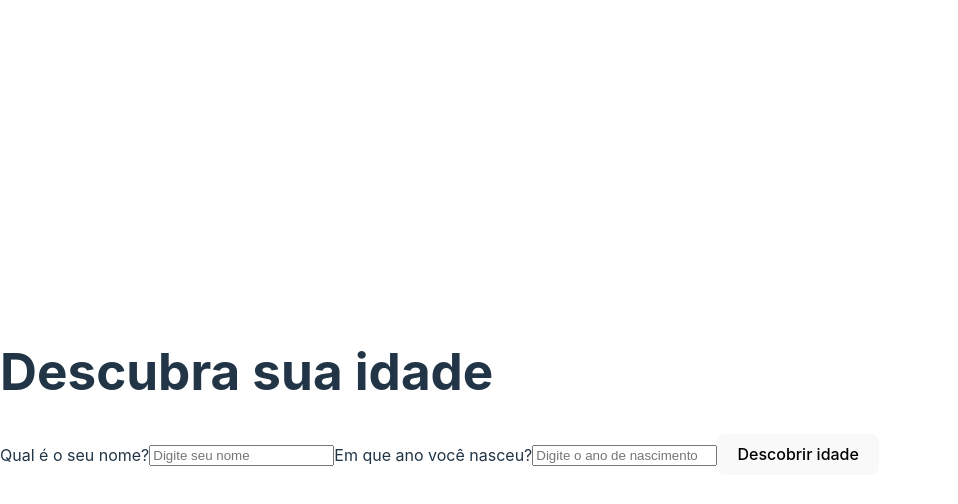
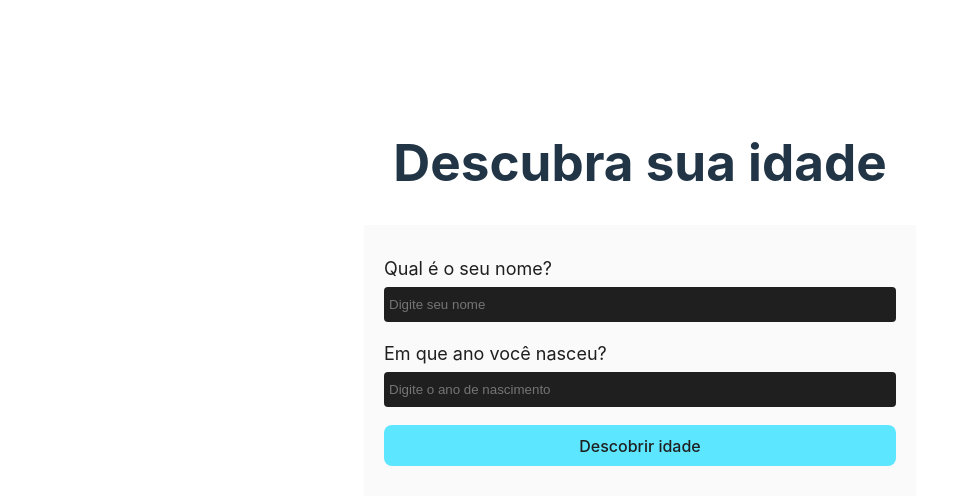
Before and after one commit to otaciliow/desafio-idade, a React (Vite) app: page / in a window 1280 px wide. Shown: the top 504 px of the page, without its empty margins (0-958 px from the left). Built offline with nearby package versions, Linux system fonts and the light colour scheme.

Commit message:
feat: adjusted css

```diff
--- a/src/App.css
+++ b/src/App.css
@@ -0,0 +1,56 @@
+main {
+  width: 100vw;
+  height: 100vh;
+}
+
+.container {
+  display: flex;
+  flex-direction: column;
+  margin: 0 auto;
+  justify-content: center;
+  align-items: center;
+  width: 40%;
+  padding-top: 100px;
+}
+
+.form-idade {
+  display: flex;
+  flex-direction: column;
+  width: 100%;
+  padding: 30px 20px;
+  background-color: #fafafa;
+  color: #1f1f1f;
+}
+
+.form-idade .form-label {
+  font-size: 18px;
+  margin-bottom: 5px;
+}
+
+.form-idade .form-input {
+  padding: 10px 5px;
+  margin-bottom: 18px;
+  background-color: #1f1f1f;
+  border: none;
+  border-radius: 4px;
+}
+
+.form-idade .form-input:focus {
+  outline: none;
+}
+
+.form-idade .form-button {
+  background-color: #5de6ff;
+  color: #1f1f1f;
+  transition: all .6s ease;
+}
+
+.form-idade .form-button:hover {
+  border: 1px solid transparent;
+  background-color: #5db6ff;
+}
+
+.info-result {
+  font-size: 20px;
+  font-weight: bold;
+}
```
